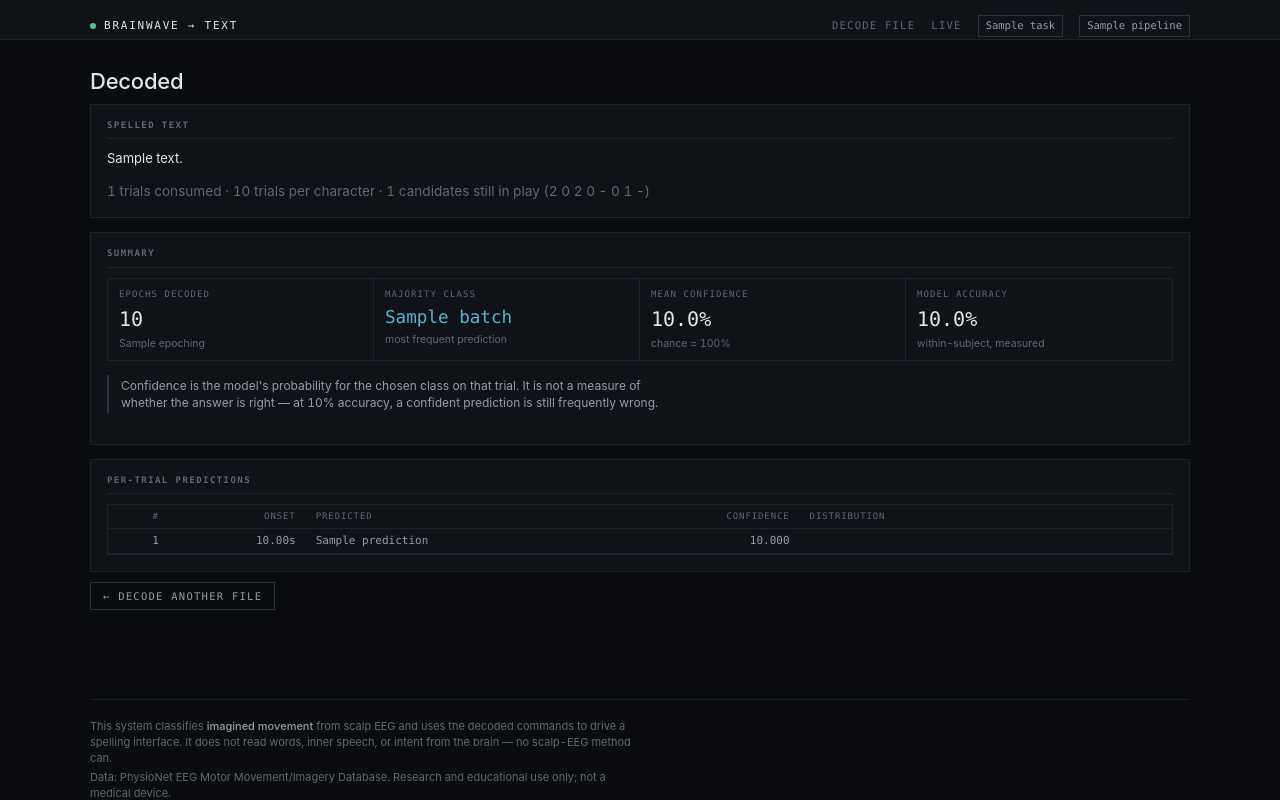
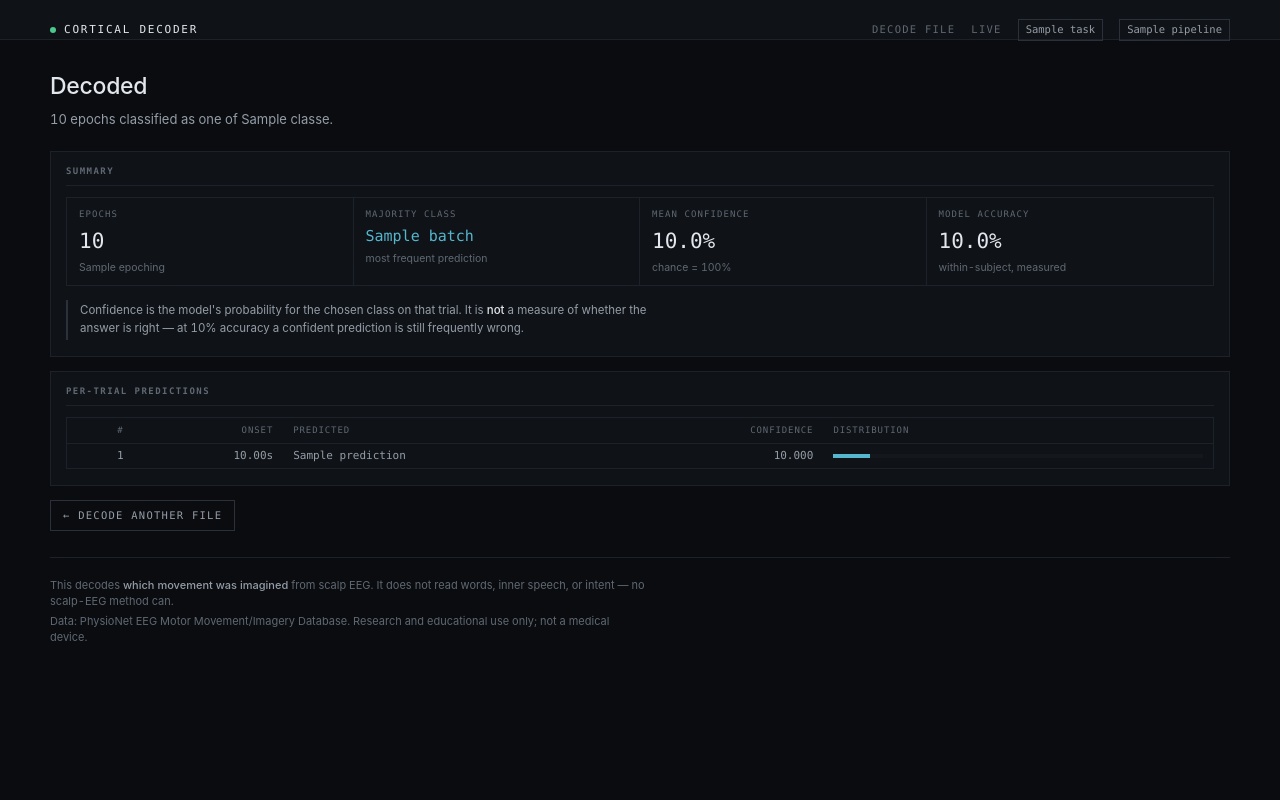
Before and after one commit to RashiShah08/brainwave-to-text, a Flask app: template templates/result.html in a window 1280 px wide. Run offline with Flask 3, Linux system fonts and the light colour scheme; the template is opened without the code that fills it: most values are stand-ins (such as "Sample title", 1, 10 or a date in 2020); parts of the project's set-up code (start-up, migrations or seed data) failed here and were passed over.

Commit message:
Rebuild the document pages; the decode button was unclickable
The file-decode page was not merely ugly, it did not work. #world is fixed to
the viewport, and on a page whose own content is not positioned a fixed sibling
paints above it -- so the canvas lay over the entire document and swallowed
every click. Playwright names it exactly: "canvas#world intercepts pointer
events". The Decode button could not be pressed at all.

Document pages now declare themselves on the root element. The specimen is not
built there and the canvas is not rendered, which removes the interception at
the source rather than papering over it with a z-index, and saves loading a
3.6 MB mesh a page that never shows it.

Both templates were also still written against the paper design -- hero plates,
stage wraps, dropzones, a spinner overlay -- none of which survived the rebuild,
which is where the blank white band came from. Rewritten in the instrument
language: recording and input contract side by side, measured accuracy with the
two numbers still explicitly separated, the model card, and a decode veil that
is actually hidden until submit.

The result page follows: summary, then per-trial predictions in a scrollable
table with sticky headers and a confidence bar per row.

Verified end to end in a browser -- upload, submit, and the result page renders
15 epochs at 65.6% mean confidence.

Co-Authored-By: Claude Opus 5 (1M context) <noreply@anthropic.com>
Claude-Session: https://claude.ai/code/session_01CEaUq93g3CPg2dxu31nrSj

```diff
--- a/static/app.css
+++ b/static/app.css
@@ -47,9 +47,10 @@ body.grabbing, body.grabbing * {
   display: block; z-index: 0;
   cursor: crosshair;
 }
-.vignette { display: none; }
-/* The instrument fills the window; the document chrome belongs to /only. */
-body:not(.doc) > main, body:not(.doc) > .footer { display: none; }
+/* No specimen on a document page, and the canvas must not be left lying over
+   the content where it would swallow every click. */
+html[data-doc] #world { display: none; }
+body:not(.doc) > main { display: none; }
 
 a { color: var(--accent); text-decoration: none; }
 a:hover { color: var(--fg); }
@@ -407,63 +408,113 @@ input[type="file"] { display: none; }
 }
 .callout-note { margin: 0; font-size: 10.5px; line-height: 1.45; color: var(--fg-2); }
 
-/* ── the file-decode page keeps a simple document flow ───────────────── */
+/* ── document pages ──────────────────────────────────────────────────── */
 
 body.doc { overflow: auto; }
-body.doc .wrap { width: min(1100px, 100% - 40px); margin: 0 auto; padding: 26px 0 60px; }
-body.doc h1 { font-size: 22px; font-weight: 500; margin: 0 0 6px; letter-spacing: -0.01em; }
-body.doc .lede { color: var(--fg-2); max-width: 70ch; margin: 0 0 22px; }
+body.doc .wrap { width: min(1180px, 100% - 44px); margin: 0 auto; padding: 30px 0 40px; }
+
+body.doc h1 {
+  font-size: 23px; font-weight: 500; margin: 0 0 7px; letter-spacing: -0.012em;
+}
+body.doc .lede { color: var(--fg-2); max-width: 74ch; margin: 0 0 22px; font-size: 13px; }
+
+.grid2 {
+  display: grid; grid-template-columns: repeat(auto-fit, minmax(340px, 1fr));
+  gap: 14px; align-items: start;
+}
+.grid2 > .card { margin-bottom: 0; }
+
 body.doc .card {
   border: 1px solid var(--line); background: var(--panel);
-  padding: 14px 16px 16px; margin-bottom: 14px;
+  padding: 13px 15px 16px; margin-bottom: 14px;
 }
 body.doc h2 {
   font-family: var(--mono); font-size: 9px; letter-spacing: 0.16em;
-  text-transform: uppercase; color: var(--fg-3); margin: 0 0 10px;
-  padding-bottom: 6px; border-bottom: 1px solid var(--line);
+  text-transform: uppercase; color: var(--fg-3); margin: 0 0 11px;
+  padding-bottom: 7px; border-bottom: 1px solid var(--line);
 }
-body.doc dl.spec { display: grid; grid-template-columns: max-content 1fr; gap: 0; margin: 0; }
-body.doc dl.spec dt {
-  font-family: var(--mono); font-size: 9.5px; letter-spacing: 0.1em;
+
+dl.spec { display: grid; grid-template-columns: max-content 1fr; gap: 0; margin: 0; }
+dl.spec dt {
+  font-family: var(--mono); font-size: 9px; letter-spacing: 0.1em;
   text-transform: uppercase; color: var(--fg-3);
-  padding: 5px 14px 5px 0; border-bottom: 1px solid var(--line);
+  padding: 5px 16px 5px 0; border-bottom: 1px solid var(--line);
+  white-space: nowrap;
 }
-body.doc dl.spec dd {
+dl.spec dd {
   margin: 0; padding: 5px 0; border-bottom: 1px solid var(--line);
   font-family: var(--mono); font-size: 11px; color: var(--fg-2);
 }
-body.doc .metrics { display: grid; grid-template-columns: repeat(auto-fit, minmax(140px, 1fr)); border: 1px solid var(--line); }
-body.doc .metric { padding: 9px 11px; border-right: 1px solid var(--line); }
+dl.spec dt:last-of-type, dl.spec dd:last-of-type { border-bottom: 0; }
+
+body.doc .metrics {
+  display: grid; grid-template-columns: repeat(auto-fit, minmax(150px, 1fr));
+  border: 1px solid var(--line);
+}
+body.doc .metric { padding: 10px 12px; border-right: 1px solid var(--line); }
 body.doc .metric:last-child { border-right: 0; }
 body.doc .metric .label {
   font-family: var(--mono); font-size: 9px; letter-spacing: 0.12em;
-  text-transform: uppercase; color: var(--fg-3); margin-bottom: 4px;
+  text-transform: uppercase; color: var(--fg-3); margin-bottom: 5px;
 }
-body.doc .metric .value { font-family: var(--mono); font-size: 20px; color: var(--fg); }
+body.doc .metric .value { font-family: var(--mono); font-size: 21px; color: var(--fg); }
 body.doc .metric .value.accent { color: var(--accent); }
-body.doc .metric .sub { font-size: 10.5px; color: var(--fg-3); margin-top: 2px; }
+body.doc .metric .sub { font-size: 10.5px; color: var(--fg-3); margin-top: 3px; }
+
 body.doc .notice {
   border-left: 2px solid var(--line-2); padding: 2px 0 2px 12px;
-  margin: 14px 0; font-size: 12px; color: var(--fg-2); max-width: 74ch;
+  margin: 14px 0 0; font-size: 11.5px; line-height: 1.55;
+  color: var(--fg-2); max-width: 82ch;
 }
 body.doc .notice strong { color: var(--fg); font-weight: 500; }
 body.doc .notice-warn { border-left-color: var(--warn); }
 body.doc .notice-bad { border-left-color: var(--alert); }
+
 body.doc table { width: 100%; border-collapse: collapse; font-family: var(--mono); font-size: 11px; }
-body.doc th { text-align: left; font-weight: 400; font-size: 9px; letter-spacing: 0.1em; text-transform: uppercase; color: var(--fg-3); padding: 5px 10px; border-bottom: 1px solid var(--line); }
+body.doc th {
+  text-align: left; font-weight: 400; font-size: 9px; letter-spacing: 0.1em;
+  text-transform: uppercase; color: var(--fg-3); padding: 6px 10px;
+  border-bottom: 1px solid var(--line); background: var(--panel);
+  position: sticky; top: 0;
+}
 body.doc td { padding: 4px 10px; color: var(--fg-2); border-bottom: 1px solid var(--line); }
+body.doc tr:last-child td { border-bottom: 0; }
 body.doc td.num, body.doc th.num { text-align: right; }
-body.doc .table-scroll { overflow-x: auto; border: 1px solid var(--line); }
+body.doc .table-scroll {
+  overflow: auto; max-height: 420px; border: 1px solid var(--line);
+  scrollbar-width: thin;
+}
+body.doc .bar { display: block; height: 4px; background: var(--panel-2); }
+body.doc .bar > i { display: block; height: 100%; background: var(--accent); }
+
+body.doc .btn { display: inline-block; text-decoration: none; }
+body.doc .btns { grid-template-columns: max-content 1fr; }
+
 body.doc .footer {
-  border-top: 1px solid var(--line); margin-top: 22px; padding-top: 16px;
+  border-top: 1px solid var(--line); margin-top: 26px; padding-top: 16px;
   font-size: 11px; color: var(--fg-3);
 }
-body.doc .footer p { margin: 3px 0; max-width: 80ch; }
+body.doc .footer p { margin: 4px 0; max-width: 86ch; }
 body.doc .footer strong { color: var(--fg-2); font-weight: 500; }
-body.doc .row { display: flex; gap: 10px; align-items: center; flex-wrap: wrap; }
-body.doc .mt { margin-top: 14px; }
-body.doc .muted { color: var(--fg-3); }
-body.doc .mono { font-family: var(--mono); }
+
+/* Shown while a file is being decoded server-side. */
+.veil {
+  position: fixed; inset: 0; z-index: 60;
+  background: rgba(10, 12, 15, 0.86);
+  display: grid; place-items: center;
+}
+.veil[hidden] { display: none; }
+.veil-box { border: 1px solid var(--line-2); background: var(--panel); padding: 16px 22px; }
+.veil-title {
+  font-family: var(--mono); font-size: 11px; letter-spacing: 0.16em;
+  text-transform: uppercase; color: var(--accent);
+}
+.veil-title::after {
+  content: ""; display: inline-block; width: 5px; height: 5px;
+  margin-left: 8px; border-radius: 50%; background: var(--accent);
+  animation: blip 1.1s ease-in-out infinite;
+}
+.veil-sub { font-size: 11.5px; color: var(--fg-3); margin-top: 5px; }
 
 @media (max-width: 1240px) {
   .rig { grid-template-columns: 240px minmax(0, 1fr) 290px; }
--- a/templates/base.html
+++ b/templates/base.html
@@ -1,47 +1,46 @@
 <!DOCTYPE html>
-<html lang="en">
+{# `doc` marks a plain document page: no specimen, normal scrolling. The live
+   view overrides it and takes the whole window. #}
+<html lang="en"{% block docflag %} data-doc="1"{% endblock %}>
 <head>
   <meta charset="utf-8" />
   <meta name="viewport" content="width=device-width, initial-scale=1" />
-  <title>{% block title %}Brainwave-to-Text{% endblock %}</title>
+  <title>{% block title %}Brainwave decoder{% endblock %}</title>
   <link rel="stylesheet" href="{{ url_for('static', filename='app.css') }}" />
 
   <!-- Must run before any page script: module scripts execute in document
        order, and content blocks sit above the end of <body>. -->
   <script type="module">
-    import { NeuralEnvironment, decodeCortex }
-      from "{{ url_for('static', filename='brain3d.js') }}";
-
-    // Resolves once the environment exists, so pages can drive it without
-    // racing the loads. Null when WebGL is unavailable. Not named `world`: an
-    // element id already claims that global.
-    window.neuralWorld = Promise.all([
+    // Resolves once the specimen exists, so pages can drive it without racing
+    // the loads. Null when WebGL is unavailable, and null on document pages:
+    // the canvas is fixed to the viewport, so on a page whose content is not
+    // itself positioned it lies over everything and silently swallows every
+    // click. Not named `world` — an element id already claims that.
+    window.neuralWorld = document.documentElement.dataset.doc
+      ? Promise.resolve(null)
+      : import("{{ url_for('static', filename='brain3d.js') }}").then((m) =>
+        Promise.all([
           fetch('/api/v1/geometry').then((r) => r.json()),
           fetch("{{ url_for('static', filename='cortex.bin') }}")
-        .then((r) => r.arrayBuffer()).then(decodeCortex),
-    ])
-      .then(([geo, cortex]) => {
-        const env = new NeuralEnvironment(
+            .then((r) => r.arrayBuffer()).then(m.decodeCortex),
+        ]).then(([geo, cortex]) => {
+          const env = new m.NeuralEnvironment(
             document.getElementById('world'), geo, cortex,
           );
           document.documentElement.dataset.world = 'live';
           document.documentElement.dataset.channels = geo.n_channels;
           return env;
-      })
-      .catch((e) => {
-        console.error('neural environment failed', e);
+        })).catch((e) => {
+          console.error('specimen failed to load', e);
           document.documentElement.dataset.world = 'off';
           return null;
         });
   </script>
 </head>
 <body class="{% block bodyclass %}doc{% endblock %}">
-  <!-- The scene is the page. Every view is rendered inside it. -->
   <canvas id="world" aria-hidden="true"></canvas>
-  <div class="vignette" aria-hidden="true"></div>
 
-  <!-- Rides the tip of the leader drawn out of the selected structure. -->
-  <!-- Leader and label for the selected structure. Drawn in screen space: a
+  <!-- Leader and label for the selected structure, drawn in screen space: a
        3D leader of fixed length points wherever the anatomy happens to face,
        which is off the page as often as not. -->
   <aside id="region" class="callout" aria-live="polite" hidden>
@@ -61,14 +60,14 @@
     <div class="wrap">
       <a class="brand" href="{{ url_for('index') }}">
         <span class="brand-mark" aria-hidden="true"></span>
-        <span>Brainwave&#8202;&rarr;&#8202;Text</span>
+        <span>Cortical decoder</span>
       </a>
       <nav class="topbar-meta">
         <a class="navlink" href="{{ url_for('index') }}">Decode file</a>
         <a class="navlink" href="{{ url_for('live') }}">Live</a>
         {% if model %}
         <span class="pill">{{ model.task }}</span>
-        <span class="pill pill-quiet">{{ model.pipeline }}</span>
+        <span class="pill">{{ model.pipeline }}</span>
         {% endif %}
       </nav>
     </div>
@@ -78,19 +77,21 @@
 
   <main class="wrap">
     {% block content %}{% endblock %}
-  </main>
 
-  <footer class="wrap footer">
+    {% block footer %}
+    <footer class="footer">
       <p>
-      This system classifies <strong>imagined movement</strong> from scalp EEG and
-      uses the decoded commands to drive a spelling interface. It does not read
-      words, inner speech, or intent from the brain &mdash; no scalp-EEG method can.
+        This decodes <strong>which movement was imagined</strong> from scalp EEG.
+        It does not read words, inner speech, or intent &mdash; no scalp-EEG
+        method can.
       </p>
-    <p class="muted">
-      Data: PhysioNet EEG Motor Movement/Imagery Database.
-      Research and educational use only; not a medical device.
+      <p>
+        Data: PhysioNet EEG Motor Movement/Imagery Database. Research and
+        educational use only; not a medical device.
       </p>
     </footer>
+    {% endblock %}
+  </main>
 
   <!-- A module, so it runs after the head bootstrap that creates
        window.neuralWorld. A classic script here executes during parse, before
--- a/templates/live.html
+++ b/templates/live.html
@@ -1,7 +1,9 @@
 {% extends "base.html" %}
 {% block title %}Live cortical decoder{% endblock %}
-{# The instrument owns the window; only the file-decode page scrolls. #}
+{# The instrument owns the window; only the document pages scroll. #}
 {% block bodyclass %}{% endblock %}
+{% block docflag %}{% endblock %}
+{% block footer %}{% endblock %}
 
 {% block fullbleed %}
 <div class="rig">
--- a/templates/result.html
+++ b/templates/result.html
@@ -1,67 +1,44 @@
 {% extends "base.html" %}
-{% block title %}Brainwave-to-Text &mdash; Result{% endblock %}
+{% block title %}Decoded{% endblock %}
 
 {% block content %}
-
 {% if error %}
-  <h1>Could not decode that recording</h1>
-  <div class="notice notice-bad">
-    <strong>Rejected.</strong> {{ error }}
-  </div>
-  <p><a class="btn btn-ghost" href="{{ url_for('index') }}"
-        style="text-decoration:none">&larr; Try another file</a></p>
+  <h1>Rejected</h1>
+  <p class="notice notice-bad"><strong>Could not decode that recording.</strong> {{ error }}</p>
+  <p><a class="btn btn-ghost" href="{{ url_for('index') }}">&larr; Try another file</a></p>
 
 {% else %}
   <h1>Decoded</h1>
+  <p class="lede">
+    {{ batch.n }} epochs classified as one of
+    {{ batch.classes | join(' / ') }}.
+  </p>
 
   {% if batch.epoching == 'sliding_window' %}
-  <div class="notice notice-warn">
+  <p class="notice notice-warn">
     <strong>No cue markers in this file.</strong> It was split into fixed
     consecutive windows, so each row below is an unaligned guess rather than a
-    decoded trial. Accuracy figures on this page do not apply to this mode.
-  </div>
+    decoded trial, and the accuracy figures do not apply to this mode.
+  </p>
   {% endif %}
 
   {% for w in batch.warnings %}
     {% if batch.epoching != 'sliding_window' or not loop.first %}
-    <div class="notice notice-warn">{{ w }}</div>
+    <p class="notice notice-warn">{{ w }}</p>
     {% endif %}
   {% endfor %}
 
-  <div class="card">
-    <h2>Spelled text</h2>
-    <div class="decoded">
-      {%- if batch.text %}{{ batch.text }}
-      {%- else %}<span class="empty">
-        No character completed. This decoder needs
-        {{ batch.speller.trials_per_character if batch.speller else '?' }}
-        consecutive trials to commit one character, and this recording supplied
-        {{ batch.n }}.
-      </span>{% endif -%}
-    </div>
-    {% if batch.speller %}
-    <p class="muted mt" style="font-size:0.85rem; margin-bottom:0">
-      {{ batch.speller.n_trials_consumed }} trials consumed &middot;
-      {{ batch.speller.trials_per_character }} trials per character &middot;
-      {% if batch.speller.partial_candidates %}
-        {{ batch.speller.partial_candidates | length }} candidates still in play
-        ({{ batch.speller.partial_candidates[:8] | join(' ') }}{% if batch.speller.partial_candidates | length > 8 %} &hellip;{% endif %})
-      {% else %}character boundary reached cleanly{% endif %}
-    </p>
-    {% endif %}
-  </div>
-
-  <div class="card">
+  <section class="card">
     <h2>Summary</h2>
     <div class="metrics">
       <div class="metric">
-        <div class="label">Epochs decoded</div>
+        <div class="label">Epochs</div>
         <div class="value">{{ batch.n }}</div>
         <div class="sub">{{ batch.epoching.replace('_', ' ') }}</div>
       </div>
       <div class="metric">
         <div class="label">Majority class</div>
-        <div class="value accent" style="font-size:1.1rem">
+        <div class="value accent" style="font-size:15px">
           {{ batch.majority_label() or '&mdash;' }}
         </div>
         <div class="sub">most frequent prediction</div>
@@ -81,17 +58,18 @@
         <div class="sub">within-subject, measured</div>
       </div>
     </div>
-    <div class="notice mt">
+    <p class="notice">
       Confidence is the model's probability for the chosen class on that trial.
-      It is not a measure of whether the answer is right &mdash; at
+      It is <strong>not</strong> a measure of whether the answer is right &mdash;
+      at
       {% if performance and performance.within_subject_accuracy is not none %}
         {{ '%.0f' % (performance.within_subject_accuracy * 100) }}%
       {% else %}the measured{% endif %}
-      accuracy, a confident prediction is still frequently wrong.
-    </div>
-  </div>
+      accuracy a confident prediction is still frequently wrong.
+    </p>
+  </section>
 
-  <div class="card">
+  <section class="card">
     <h2>Per-trial predictions</h2>
     <div class="table-scroll">
       <table>
@@ -103,7 +81,7 @@
             {% endif %}
             <th>Predicted</th>
             <th class="num">Confidence</th>
-            <th style="width:35%">Distribution</th>
+            <th style="width:34%">Distribution</th>
           </tr>
         </thead>
         <tbody>
@@ -113,12 +91,12 @@
             {% if p.onset_seconds is not none %}
             <td class="num">{{ '%.2f' % p.onset_seconds }}s</td>
             {% endif %}
-            <td class="mono">{{ p.label }}</td>
+            <td>{{ p.label }}</td>
             <td class="num">{{ '%.3f' % p.confidence }}</td>
             <td>
-              <div class="bar" title="{{ p.probabilities }}">
-                <span style="width: {{ '%.1f' % (p.confidence * 100) }}%"></span>
-              </div>
+              <span class="bar" title="{{ p.probabilities }}">
+                <i style="width: {{ '%.1f' % (p.confidence * 100) }}%"></i>
+              </span>
             </td>
           </tr>
         {% endfor %}
@@ -126,14 +104,12 @@
       </table>
     </div>
     {% if batch.n > 200 %}
-    <p class="muted" style="font-size:0.85rem">
+    <p class="note" style="margin-top:10px">
       Showing the first 200 of {{ batch.n }} epochs.
     </p>
     {% endif %}
-  </div>
+  </section>
 
-  <p><a class="btn btn-ghost" href="{{ url_for('index') }}"
-        style="text-decoration:none">&larr; Decode another file</a></p>
+  <p><a class="btn btn-ghost" href="{{ url_for('index') }}">&larr; Decode another file</a></p>
 {% endif %}
-
 {% endblock %}
```
Also changed, not shown: templates/upload.html (+65 -85 lines). Lines whose indentation alone changed are shown as unchanged.
